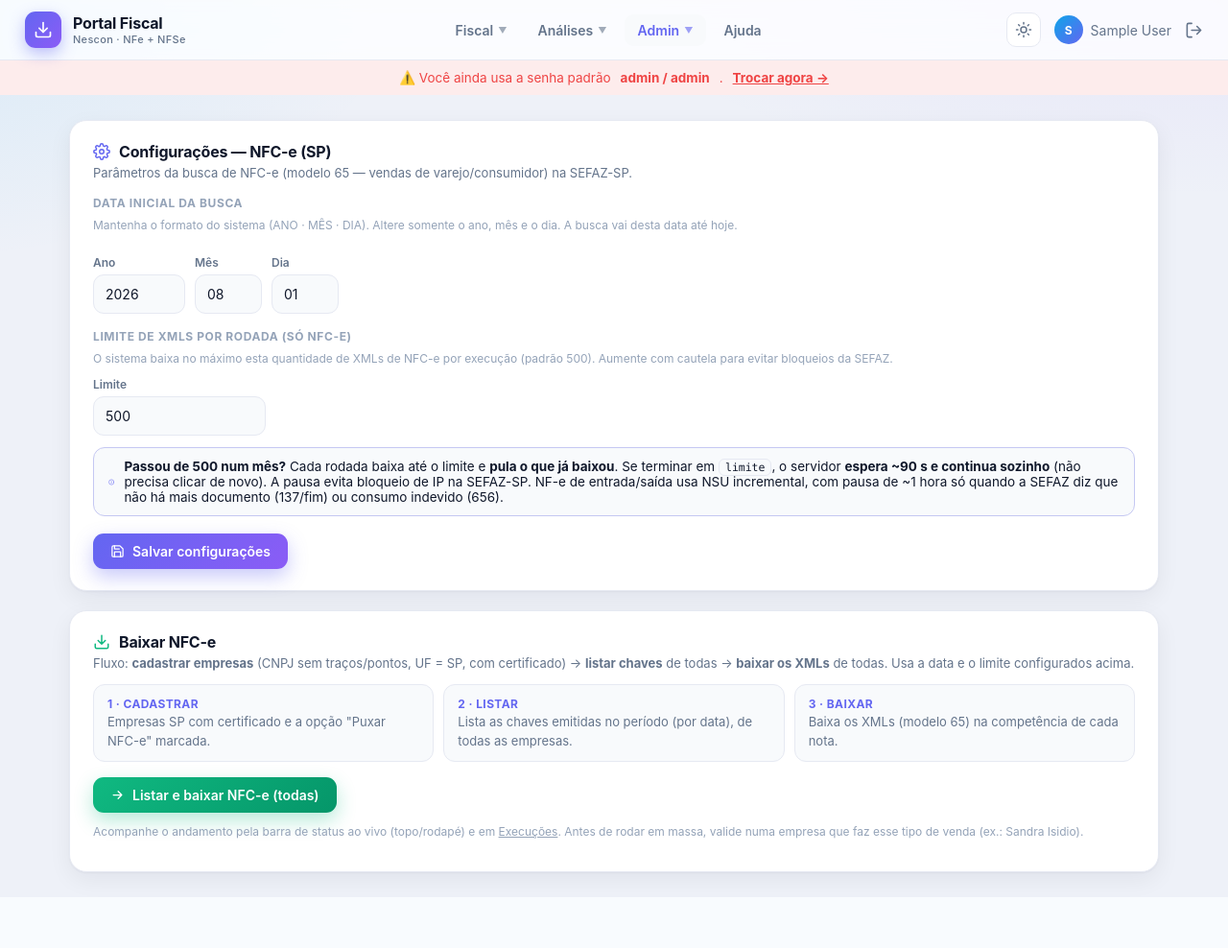
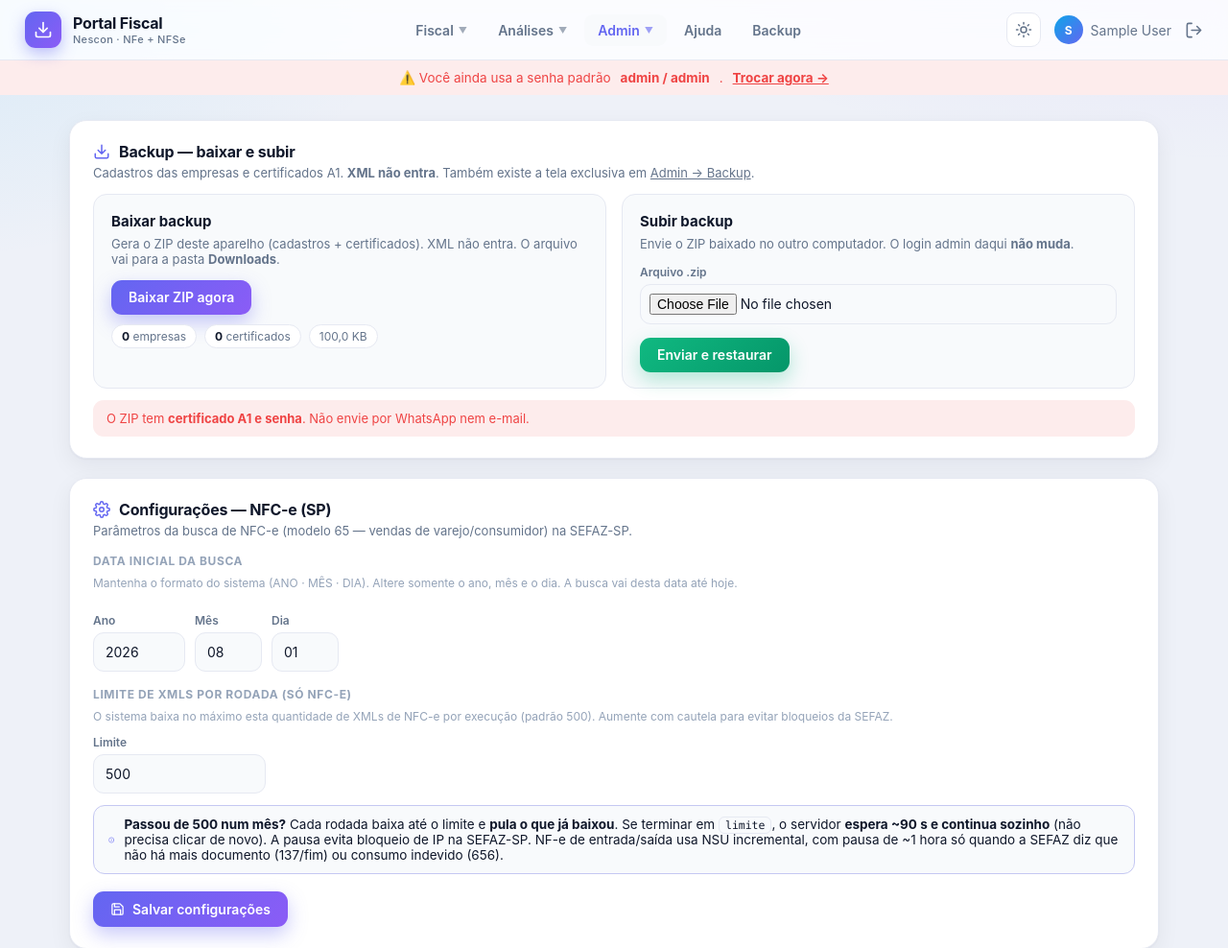
Before and after one commit to contabilidade-01/PortalFiscal_Nescon, a Flask app: page /configuracoes in a window 1280 px wide. Shown: the top 988 px of the page at 96% size. Before the commit the page ends 927 px from the top, so only its background shows below. Run offline with Flask 3, Linux system fonts and the light colour scheme; the visitor is signed in with stand-in values (Sample User, id 1); data comes from the database, SQL or seed files in the repository; data that the repository does not hold is empty.

Commit message:
Deixa baixar e subir backup visivel no menu e em Configuracoes.
Tela propria /backup e o mesmo bloco no topo de Configuracoes, com Baixar ZIP e Enviar e restaurar.

Co-authored-by: Cursor <cursoragent@cursor.com>

```diff
--- a/app.py
+++ b/app.py
@@ -342,14 +342,25 @@ def ajuda():
     return render_template('ajuda.html')
 
 # ---- Backup / restauracao (admin) — migrar Windows -> EasyPanel ----
+def _backup_ctx():
+    vol = bak.zip_do_volume(models.DATA_DIR)
+    return {
+        'info': bak.resumo(models.DB, CERT_DIR),
+        'volume_zip': os.path.isfile(vol),
+        'volume_nome': bak.RESTAURAR_VOLUME,
+    }
+
+def _redir_backup():
+    if (request.form.get('voltar') or '') == 'config':
+        return redirect(url_for('configuracoes') + '#backup')
+    return redirect(url_for('backup'))
+
 @app.route('/backup')
 @admin_required
 def backup():
-    info = bak.resumo(models.DB, CERT_DIR)
-    vol = bak.zip_do_volume(models.DATA_DIR)
-    return render_template('backup.html', info=info,
-                           volume_zip=os.path.isfile(vol),
-                           volume_nome=bak.RESTAURAR_VOLUME)
+    ctx = _backup_ctx()
+    ctx['voltar'] = 'backup'
+    return render_template('backup.html', **ctx)
 
 @app.route('/backup/baixar')
 @admin_required
@@ -382,7 +393,7 @@ def backup_restaurar():
     fobj = request.files.get('zip')
     if not fobj or not fobj.filename:
         flash('Escolha o arquivo .zip do backup.', 'erro')
-        return redirect(url_for('backup'))
+        return _redir_backup()
     pasta = os.path.join(models.DATA_DIR, 'backups')
     os.makedirs(pasta, exist_ok=True)
     dest = os.path.join(pasta, 'upload-%s.zip' % datetime.now().strftime('%Y%m%d-%H%M%S'))
@@ -396,7 +407,7 @@ def backup_restaurar():
             os.remove(dest)
         except OSError:
             pass
-    return redirect(url_for('backup'))
+    return _redir_backup()
 
 @app.route('/backup/restaurar-volume', methods=['POST'])
 @admin_required
@@ -404,12 +415,12 @@ def backup_restaurar_volume():
     vol = bak.zip_do_volume(models.DATA_DIR)
     if not os.path.isfile(vol):
         flash('Não achei %s na pasta de dados do servidor. Envie o zip pelo formulário ou coloque o arquivo nesse nome no volume.' % bak.RESTAURAR_VOLUME, 'erro')
-        return redirect(url_for('backup'))
+        return _redir_backup()
     try:
         _aplicar_zip(vol)
     except Exception as e:
         flash('Não deu para restaurar: %s' % str(e)[:180], 'erro')
-    return redirect(url_for('backup'))
+    return _redir_backup()
 
 # ---- Configuracoes (admin) — inclui a busca de NFC-e SP ----
 @app.route('/configuracoes', methods=['GET', 'POST'])
@@ -427,8 +438,10 @@ def configuracoes():
         models.set_param('nfce_limite', re.sub(r'\D', '', request.form.get('limite', '500')) or '500')
         flash('Configurações salvas.', 'ok'); return redirect(url_for('configuracoes'))
     di = (models.get_param('nfce_data_inicial') or datetime.now().strftime('%Y-%m-01'))[:10]
+    ctx = _backup_ctx()
+    ctx['voltar'] = 'config'
     return render_template('configuracoes.html', ano=di[:4], mes=di[5:7], dia=di[8:10],
-                           limite=(models.get_param('nfce_limite') or '500'))
+                           limite=(models.get_param('nfce_limite') or '500'), **ctx)
 
 # ---- Gestao de execucoes (admin) ----
 # Rotulos em portugues claro: o banco guarda slug ('nfe_entradas', 'ok'), a tela
--- /dev/null
+++ b/templates/_backup_acoes.html
@@ -0,0 +1,41 @@
+{# Bloco Baixar / Subir backup. Espera: info, volume_zip, volume_nome, voltar ('backup'|'config') #}
+<style>
+.bakgrid{display:grid;grid-template-columns:1fr 1fr;gap:16px;margin-top:14px}
+@media(max-width:820px){.bakgrid{grid-template-columns:1fr}}
+.bakpane{background:var(--surface2);border:1px solid var(--line);border-radius:14px;padding:18px 18px 16px}
+.bakpane h3{margin:0 0 6px;font-size:15px;text-transform:none;letter-spacing:0;color:var(--txt)}
+.bakpane .hint{margin:0 0 14px;font-size:13px;color:var(--sub)}
+.baknums{display:flex;flex-wrap:wrap;gap:8px;margin:10px 0 0}
+.baknums span{font-size:12px;background:var(--surface);border:1px solid var(--line);border-radius:20px;padding:4px 10px;color:var(--sub)}
+.baknums b{color:var(--txt)}
+.warnbox{background:var(--errbg);color:var(--err);border-radius:11px;padding:11px 14px;font-size:13px;margin-top:12px}
+</style>
+<div class="bakgrid">
+  <div class="bakpane">
+    <h3>Baixar backup</h3>
+    <p class="hint">Gera o ZIP deste aparelho (cadastros + certificados). XML não entra. O arquivo vai para a pasta <b>Downloads</b>.</p>
+    <a class="btn btn-primary" href="{{ url_for('backup_baixar') }}">Baixar ZIP agora</a>
+    <div class="baknums">
+      <span><b>{{ info.empresas }}</b> empresas</span>
+      <span><b>{{ info.pfx }}</b> certificados</span>
+      <span>{{ info.leve_fmt }}</span>
+    </div>
+  </div>
+  <div class="bakpane">
+    <h3>Subir backup</h3>
+    <p class="hint">Envie o ZIP baixado no outro computador. O login admin daqui <b>não muda</b>.</p>
+    <form method="post" action="{{ url_for('backup_restaurar') }}" enctype="multipart/form-data">
+      <input type="hidden" name="voltar" value="{{ voltar }}">
+      <label>Arquivo .zip</label>
+      <input type="file" name="zip" accept=".zip" required>
+      <button class="btn btn-success" style="margin-top:14px" type="submit" onclick="return confirm('Atualiza cadastros e certificados. XML não entra. Continuar?');">Enviar e restaurar</button>
+    </form>
+    {% if volume_zip %}
+    <form method="post" action="{{ url_for('backup_restaurar_volume') }}" style="margin-top:12px">
+      <input type="hidden" name="voltar" value="{{ voltar }}">
+      <button class="btn btn-ghost" type="submit">Restaurar {{ volume_nome }} do volume</button>
+    </form>
+    {% endif %}
+  </div>
+</div>
+<div class="warnbox">O ZIP tem <b>certificado A1 e senha</b>. Não envie por WhatsApp nem e-mail.</div>
--- a/templates/ajuda.html
+++ b/templates/ajuda.html
@@ -85,7 +85,7 @@
     <tr><td><a href="{{ url_for('fiscal_auditoria') }}">Auditoria</a></td><td>Aponta <b>buracos na numeração</b> das notas emitidas (algo que faltou baixar).</td></tr>
     <tr><td><a href="{{ url_for('execucoes') }}">Execuções</a></td><td>Fila e histórico das buscas; dá para disparar uma nova e ver o período de cada tipo.</td></tr>
     <tr><td><a href="{{ url_for('configuracoes') }}">Configurações</a></td><td>Data inicial e limite da busca de NFC-e (varejo, SP).</td></tr>
-    <tr><td><a href="{{ url_for('backup') }}">Backup / subir dados</a></td><td>Baixar e restaurar cadastros e certificados A1 (levar o PC para o servidor). XML não entra.</td></tr>
+    <tr><td><a href="{{ url_for('backup') }}">Backup</a></td><td>Tela para <b>baixar</b> e <b>subir</b> cadastros e certificados A1. Também está no topo de <a href="{{ url_for('configuracoes') }}">Configurações</a>. XML não entra.</td></tr>
   </table>
 </div>
 {% endblock %}
--- a/templates/base.html
+++ b/templates/base.html
@@ -190,7 +190,7 @@ svg{display:block}
         <a href="{{ url_for('execucoes') }}" class="{{ 'active' if ep in ['execucoes','execucao_nova'] }}">Execuções</a>
         <a href="{{ url_for('protocolos') }}" class="{{ 'active' if ep=='protocolos' }}">Protocolos</a>
         <a href="{{ url_for('configuracoes') }}" class="{{ 'active' if ep=='configuracoes' }}">Configurações</a>
-        <a href="{{ url_for('backup') }}" class="{{ 'active' if ep=='backup' }}">Backup / subir dados</a>
+        <a href="{{ url_for('backup') }}" class="{{ 'active' if ep=='backup' }}">Backup</a>
         <a href="{{ url_for('usuarios') }}" class="{{ 'active' if ep and ep.startswith('usuario') }}">Usuários</a>
         <div class="sub-h">Importações</div>
         <a href="{{ url_for('importar_pgdas') }}" class="{{ 'active' if ep=='importar_pgdas' }}">Recibo PGDAS-D</a>
@@ -198,6 +198,9 @@ svg{display:block}
     </div>
     {% endif %}
     <a href="{{ url_for('ajuda') }}" class="{{ 'active' if ep=='ajuda' else '' }}">Ajuda</a>
+    {% if papel_atual == 'admin' %}
+    <a href="{{ url_for('backup') }}" class="{{ 'active' if ep=='backup' else '' }}">Backup</a>
+    {% endif %}
   </nav>
   <div class="tb-right">
     <button class="icon-btn" id="themeBtn" title="Alternar tema" onclick="toggleTheme()">
--- a/templates/configuracoes.html
+++ b/templates/configuracoes.html
@@ -11,6 +11,12 @@
 .flow .step b{display:block;font-size:12px;color:var(--brand1);letter-spacing:.4px}
 .flow .step span{font-size:13px;color:var(--sub)}
 </style>
+
+<div class="card" id="backup">
+  <h2><svg width="18" height="18" viewBox="0 0 24 24" fill="none" stroke="var(--brand1)" stroke-width="2" stroke-linecap="round" stroke-linejoin="round"><path d="M21 15v4a2 2 0 0 1-2 2H5a2 2 0 0 1-2-2v-4"/><path d="M7 10l5 5 5-5M12 15V3"/></svg> Backup — baixar e subir</h2>
+  <p class="desc">Cadastros das empresas e certificados A1. <b>XML não entra</b>. Também existe a tela exclusiva em <a href="{{ url_for('backup') }}">Admin → Backup</a>.</p>
+  {% include '_backup_acoes.html' %}
+</div>
 
 <div class="card">
   <h2><svg width="18" height="18" viewBox="0 0 24 24" fill="none" stroke="var(--brand1)" stroke-width="2" stroke-linecap="round" stroke-linejoin="round"><circle cx="12" cy="12" r="3"/><path d="M19.4 15a1.65 1.65 0 0 0 .33 1.82l.06.06a2 2 0 1 1-2.83 2.83l-.06-.06a1.65 1.65 0 0 0-1.82-.33 1.65 1.65 0 0 0-1 1.51V21a2 2 0 0 1-4 0v-.09A1.65 1.65 0 0 0 9 19.4a1.65 1.65 0 0 0-1.82.33l-.06.06a2 2 0 1 1-2.83-2.83l.06-.06a1.65 1.65 0 0 0 .33-1.82 1.65 1.65 0 0 0-1.51-1H3a2 2 0 0 1 0-4h.09A1.65 1.65 0 0 0 4.6 9a1.65 1.65 0 0 0-.33-1.82l-.06-.06a2 2 0 1 1 2.83-2.83l.06.06a1.65 1.65 0 0 0 1.82.33H9a1.65 1.65 0 0 0 1-1.51V3a2 2 0 0 1 4 0v.09a1.65 1.65 0 0 0 1 1.51 1.65 1.65 0 0 0 1.82-.33l.06-.06a2 2 0 1 1 2.83 2.83l-.06.06a1.65 1.65 0 0 0-.33 1.82V9a1.65 1.65 0 0 0 1.51 1H21a2 2 0 0 1 0 4h-.09a1.65 1.65 0 0 0-1.51 1z"/></svg> Configurações — NFC-e (SP)</h2>
```
Also changed, not shown: templates/backup.html (+4 -51 lines).
